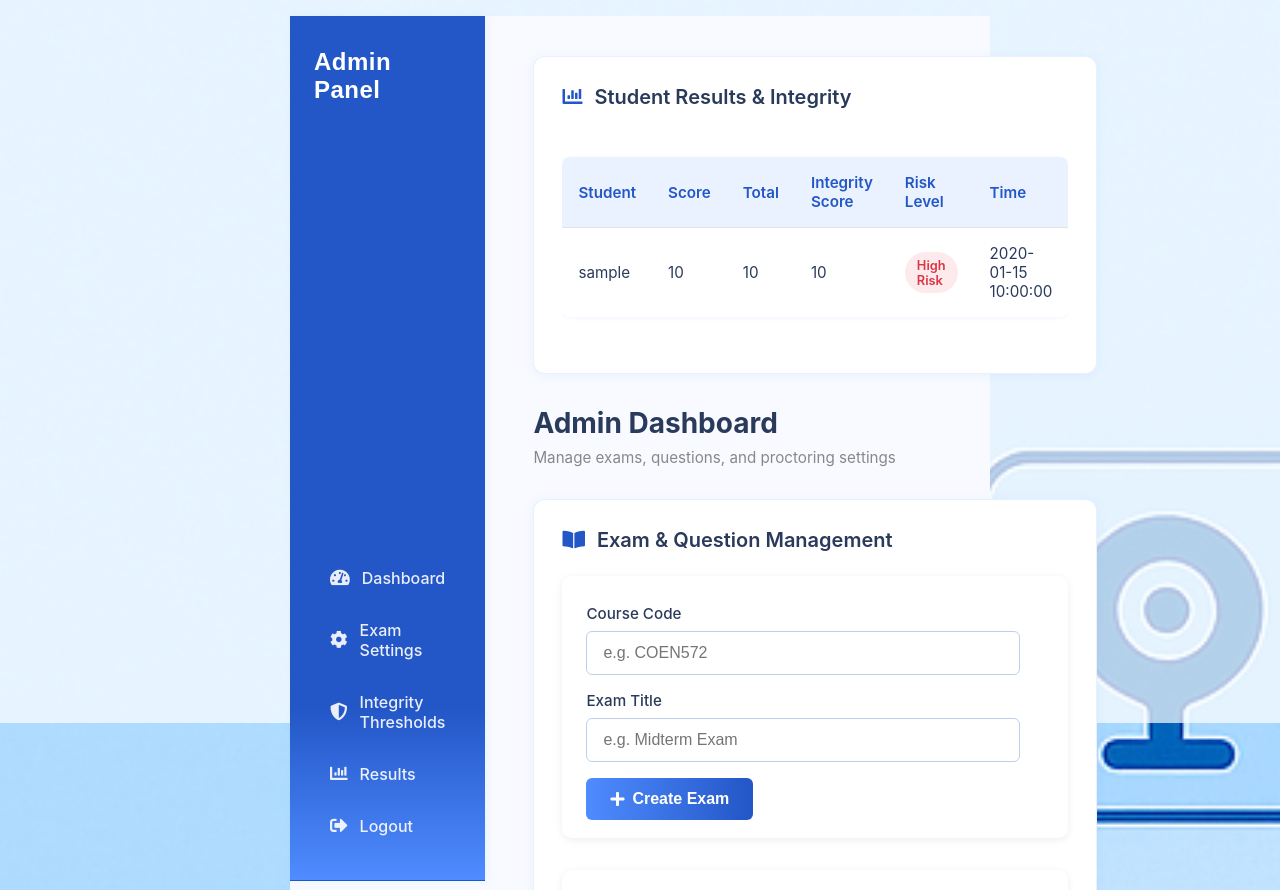
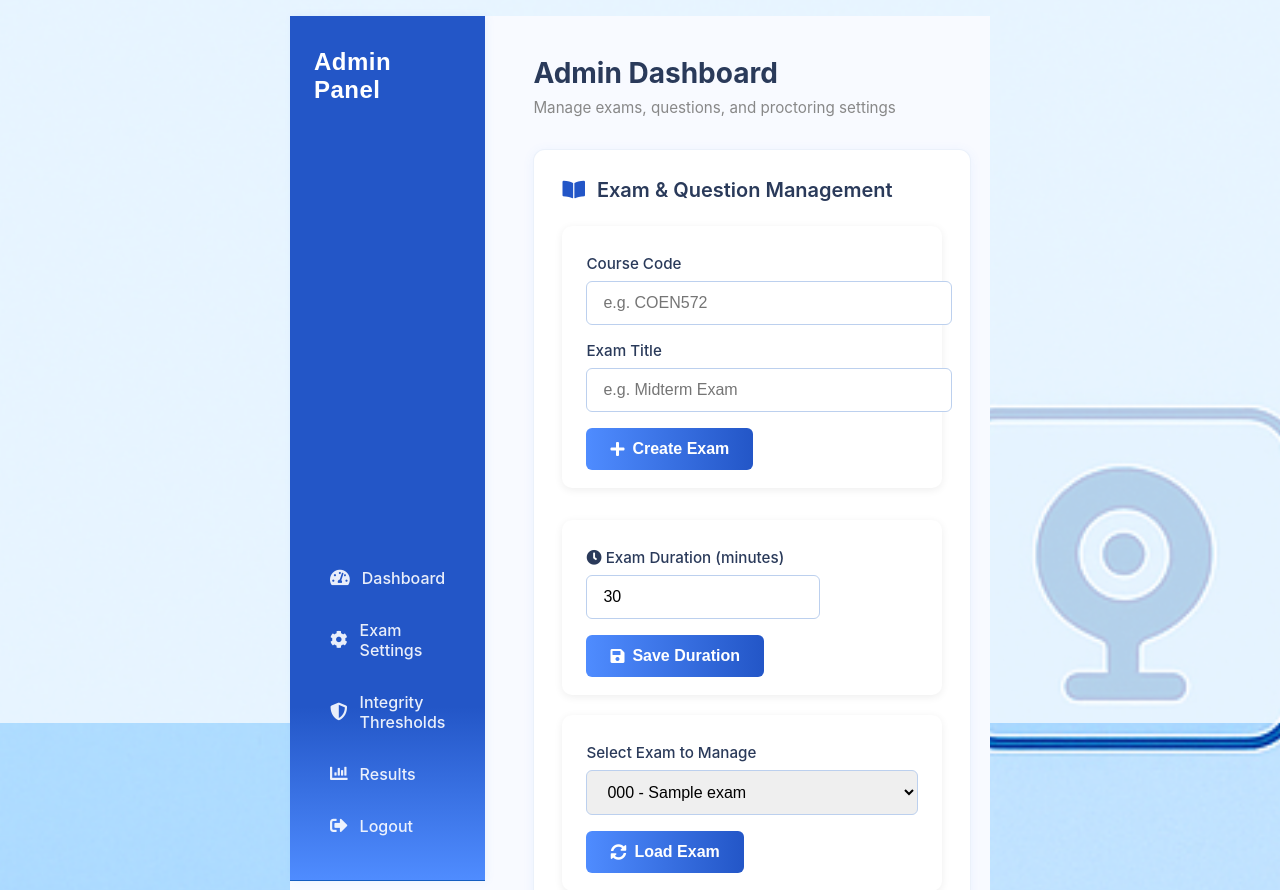
Before and after one commit to IbnMuhd/IntelliProctor-H, a Flask app: page /admin in a window 1280 px wide. Shown: the part 77-967 px from the top of the page. Run offline with Flask 2, Linux system fonts and the light colour scheme; a user stored in the database is signed in; data comes from the database, SQL or seed files in the repository; tables that the repository leaves empty hold one stand-in row (values such as "Sample post").

Commit message:
Update change

```diff
--- a/app.py
+++ b/app.py
@@ -207,23 +207,23 @@ init_db()
 
 
 
-# Global objects
+
+
+# Global objects: load all heavy models ONCE at startup
 camera = None
-face_auth = FaceAuthenticator()  # Initialize once
-behavior_monitor = None  # Will be initialized once below
+face_auth = FaceAuthenticator()  # Load face model once
+try:
+    from src.monitoring.behavior_monitor import BehaviorMonitor
+    behavior_monitor = BehaviorMonitor(None)  # Load behavior model once
+except Exception as e:
+    import traceback
+    print('Error initializing BehaviorMonitor at startup:', traceback.format_exc())
 frame_queue = queue.Queue(maxsize=10)
 audio_alert = False
 registered_face_embedding = None
 
 # --- Per-student metrics for integrity score ---
 METRICS = {}  # {username: {face_visible_time, multiple_faces_detected, noise_level, tab_switch_count, phone_detected, suspicious_object_detected}}
-
-# Initialize BehaviorMonitor once, embedding will be set per student
-try:
-    behavior_monitor = BehaviorMonitor(None)
-except Exception as e:
-    import traceback
-    print('Error initializing BehaviorMonitor at startup:', traceback.format_exc())
 
 # In-memory storage for demo
 QUESTIONS = []
@@ -274,17 +274,17 @@ def initialize_system(registered_embedding=None):
     try:
         if camera is None:
             camera = Camera()
+        # Fast camera warm-up: try to get a valid frame up to 3 times, fail fast
         frame = None
-        # Warm up the camera: try to get a valid frame up to 10 times
-        for _ in range(10):
+        for _ in range(3):
             frame = camera.get_frame()
             if frame is not None:
                 break
-            time.sleep(0.1)
+            time.sleep(0.05)
         if frame is None:
             # Camera could not be accessed or no frames available
             return jsonify({"status": "error", "message": "Camera access denied or not available. Please check your webcam connection and permissions."}), 500
-        # Set embedding for this session
+        # Set embedding for this session (do NOT reload models)
         if registered_embedding is not None:
             registered_face_embedding = registered_embedding
             # Update embedding in behavior_monitor if method exists
@@ -301,8 +301,8 @@ def process_frame(user=None, role=None):
     global registered_face_embedding
     frame_count = 0
     last_check = 0
-    check_interval = 1.0  # seconds between heavy checks (was 0.5)
-    heavy_check_every_n_frames = 5  # Only run heavy checks every N frames
+    check_interval = 2.0  # Increased: seconds between heavy checks
+    heavy_check_every_n_frames = 10  # Increased: Only run heavy checks every 10 frames
     # --- METRICS INIT ---
     if user and user not in METRICS:
         METRICS[user] = {
@@ -315,6 +315,10 @@ def process_frame(user=None, role=None):
             'noise_samples': [],
         }
     while True:
+        # Only run proctoring if global flag is set for this user
+        if not PROCTORING_ACTIVE.get(user, False):
+            time.sleep(0.1)
+            continue
         if camera:
             # Only run proctoring for students
             if role == 'admin':
@@ -360,11 +364,12 @@ def process_frame(user=None, role=None):
                 # --- Always update the video feed for smoothness ---
                 if not frame_queue.full():
                     frame_queue.put(frame)
-                time.sleep(0.03)  # Slightly longer sleep for CPU balance
+                # If queue is full, skip adding new frames (drop this frame)
+                time.sleep(0.07)  # Increased sleep for less CPU usage
             else:
-                time.sleep(0.03)
+                time.sleep(0.07)
         else:
-            time.sleep(0.05)
+            time.sleep(0.07)
 
 def generate_frames():
     while True:
@@ -381,8 +386,8 @@ def monitor_audio(user=None, role=None, threshold=0.02, duration=1, samplerate=1
     global audio_alert
     import time
     while True:
-        # Only run audio proctoring for students
-        if role == 'admin':
+        # Only run audio proctoring for students and when proctoring is active
+        if role == 'admin' or not PROCTORING_ACTIVE.get(user, False):
             sd.sleep(int(duration * 1000))
             continue
         def callback(indata, frames, _time, status):
@@ -422,6 +427,7 @@ def admin():
     else:
         questions = []
     # Only show alerts for students (not admins) and exclude screen_activity and 'You have left the exam screen!'
+
     alerts = conn.execute("SELECT * FROM alerts WHERE user IN (SELECT username FROM users WHERE role = 'student') AND alert_type != 'screen_activity' AND alert_type != 'You have left the exam screen!' ORDER BY timestamp DESC LIMIT 20").fetchall()
     duration = conn.execute('SELECT duration_minutes FROM exam_settings WHERE id = 1').fetchone()
     results = conn.execute('SELECT * FROM results ORDER BY timestamp DESC LIMIT 20').fetchall()
@@ -648,6 +654,9 @@ def start_exam():
         if init_result is not None:
             return init_result
 
+        # --- Mark proctoring as active for this user (thread-safe) ---
+        PROCTORING_ACTIVE[username] = True
+
         # Capture username and role for threads
         user = username
         role = session.get('role')
@@ -666,15 +675,32 @@ def start_exam():
         import traceback
         print('Error in /start_exam:', traceback.format_exc())
         return jsonify({"status": "error", "message": str(e)}), 500
+
 # --- Results Page ---
-@app.route('/results', methods=['GET'])
-def results():
-    if 'username' not in session:
+
+# --- Dedicated Results + Integrity Page for Admin ---
+@app.route('/results_page', methods=['GET'])
+def results_page():
+    if 'username' not in session or session.get('role') != 'admin':
         return redirect(url_for('login'))
     conn = get_db()
     results = conn.execute('SELECT * FROM results ORDER BY timestamp DESC LIMIT 50').fetchall()
     conn.close()
-    return render_template('results_page.html', results=results)
+    # Add integrity_risk label to each result
+    results_with_risk = []
+    for r in results:
+        score = r['integrity_score'] if 'integrity_score' in r.keys() else None
+        if score is not None:
+            if score >= 80:
+                risk = "Low Risk"
+            elif score >= 50:
+                risk = "Medium Risk"
+            else:
+                risk = "High Risk"
+        else:
+            risk = "N/A"
+        results_with_risk.append({**dict(r), 'integrity_risk': risk})
+    return render_template('results_page.html', results=results_with_risk)
 
 @app.route('/exam', methods=['GET', 'POST'])
 def exam():
@@ -739,6 +765,7 @@ def exam_questions():
         conn.commit()
         conn.close()
         session.pop('current_exam_page', None)  # Remove marker after submission
+        PROCTORING_ACTIVE[username] = False  # Deactivate proctoring after exam
         reset_violations(session.get('username'))  # Reset violation counts after exam
         # Clean up metrics for this user
         if username in METRICS:
@@ -760,9 +787,11 @@ def verify_identity():
 
 @app.route('/screen_activity', methods=['POST'])
 def screen_activity():
-    # Only log screen activity for students and only during the exam_questions page
+    # Only log screen activity for students and only during the exam_questions page and when proctoring is active
     if session.get('role') != 'student':
         return jsonify({"status": "forbidden"}), 403
+    if not PROCTORING_ACTIVE.get(session.get('username'), False):
+        return jsonify({"status": "inactive"}), 200
     # Only allow screen activity logging if the student is on the questions page
     if session.get('current_exam_page') != 'exam_questions':
         return jsonify({"status": "ignored"}), 200
@@ -951,6 +980,9 @@ def add_alert(user, alert_type, timestamp=None, frame=None):
     conn.commit()
     conn.close()
 
+# --- Thread-safe proctoring state per user ---
+PROCTORING_ACTIVE = {}  # {username: True/False}
+
 if __name__ == '__main__':
     import os
     port = int(os.environ.get("PORT", 5000))
--- a/templates/admin.html
+++ b/templates/admin.html
@@ -360,46 +360,7 @@
   </nav>
 
   <main class="main-content">
-    <!-- Dedicated Results Section -->
-    <section class="admin-section" style="margin-bottom:2rem;">
-      <h3><i class="fas fa-chart-bar"></i> Student Results & Integrity</h3>
-      <div style="overflow-x:auto;">
-        <table class="admin-table">
-          <thead>
-            <tr>
-              <th>Student</th>
-              <th>Score</th>
-              <th>Total</th>
-              <th>Integrity Score</th>
-              <th>Risk Level</th>
-              <th>Time</th>
-            </tr>
-          </thead>
-          <tbody>
-          {% for r in results %}
-            <tr>
-              <td>{{ r.username }}</td>
-              <td>{{ r.score }}</td>
-              <td>{{ r.total }}</td>
-              <td>{{ r.integrity_score if r.integrity_score is not none else 'N/A' }}</td>
-              <td>
-                {% if r.integrity_risk == 'Low Risk' %}
-                  <span class="badge badge-success">Low Risk</span>
-                {% elif r.integrity_risk == 'Medium Risk' %}
-                  <span class="badge badge-warning">Medium Risk</span>
-                {% elif r.integrity_risk == 'High Risk' %}
-                  <span class="badge badge-danger">High Risk</span>
-                {% else %}
-                  <span class="badge">N/A</span>
-                {% endif %}
-              </td>
-              <td>{{ r.timestamp }}</td>
-            </tr>
-          {% endfor %}
-          </tbody>
-        </table>
-      </div>
-    </section>
+    <!-- Results section moved to /results_page -->
     {% if questions and questions|length > 0 and questions[0].answer is defined %}
     <section class="admin-section" style="border:2px solid var(--primary-blue); background:var(--light-blue); margin-bottom:2rem;">
       <h4 style="color:var(--primary-blue);margin-bottom:1rem;"><i class="fas fa-eye"></i> Preview of Uploaded Questions</h4>
--- a/templates/exam_questions.html
+++ b/templates/exam_questions.html
@@ -240,11 +240,13 @@
 
             <div id="questionsSection">
                 {% for q in questions %}
+                {% set qidx = loop.index0 %}
                 <div class="question-card">
                     <div class="question-text">Q{{ loop.index }}. {{ q.question }}</div>
                     {% for opt in [q.option1, q.option2, q.option3, q.option4] %}
-                    <label class="option-label">
-                        <input type="radio" name="q{{ loop.index0 }}" value="{{ opt }}" {% if loop.first %}required{% endif %}>
+                    {% set opt_id = 'q' ~ qidx ~ '_opt' ~ loop.index0 %}
+                    <label class="option-label" for="{{ opt_id }}">
+                        <input type="radio" id="{{ opt_id }}" name="q{{ qidx }}" value="{{ opt }}" {% if loop.first %}required{% endif %}>
                         {{ opt }}
                     </label>
                     {% endfor %}
```
Also changed, not shown: templates/results_page.html (+21 -2 lines), Screenshot 2025-08-12 104839.png (added).
